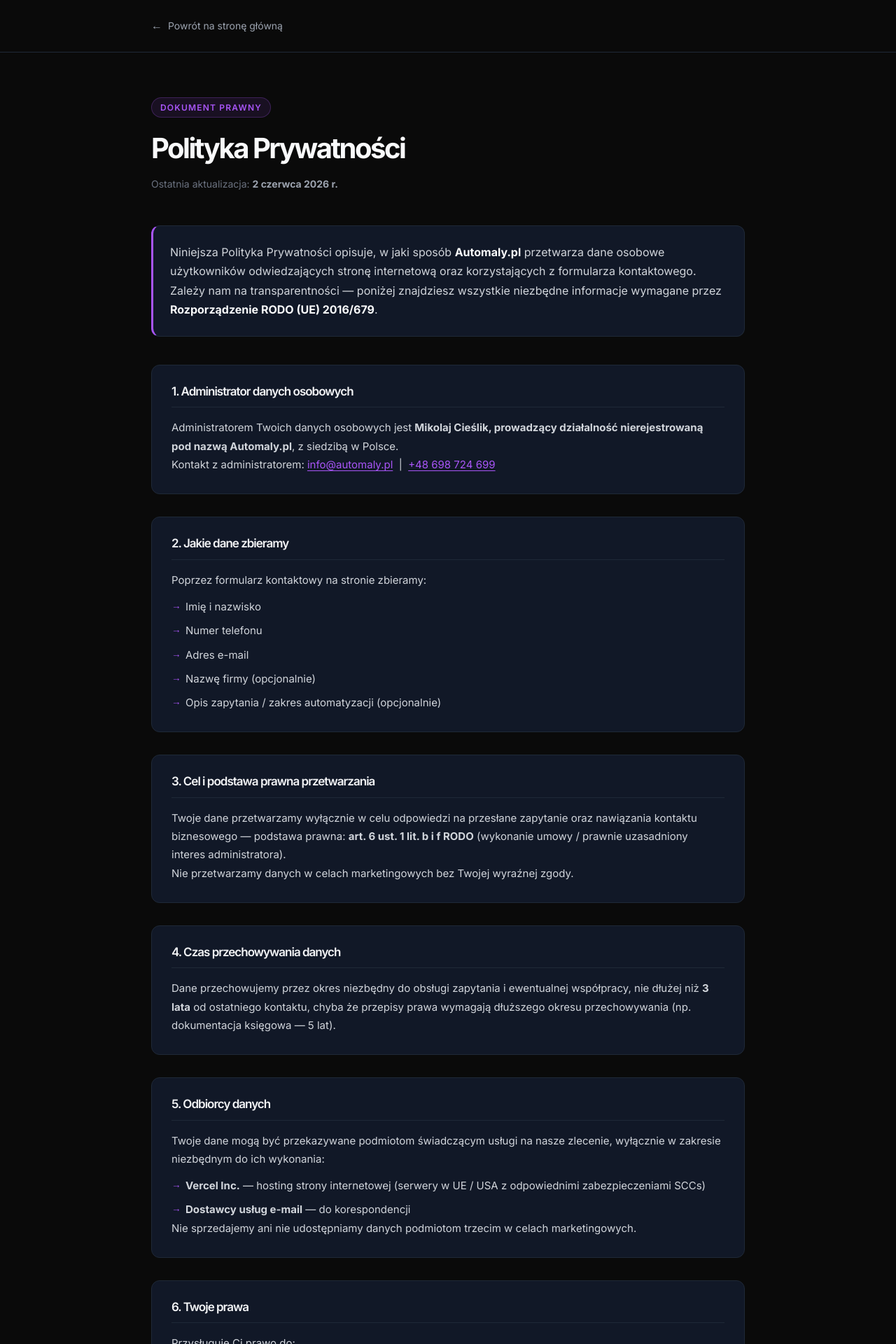
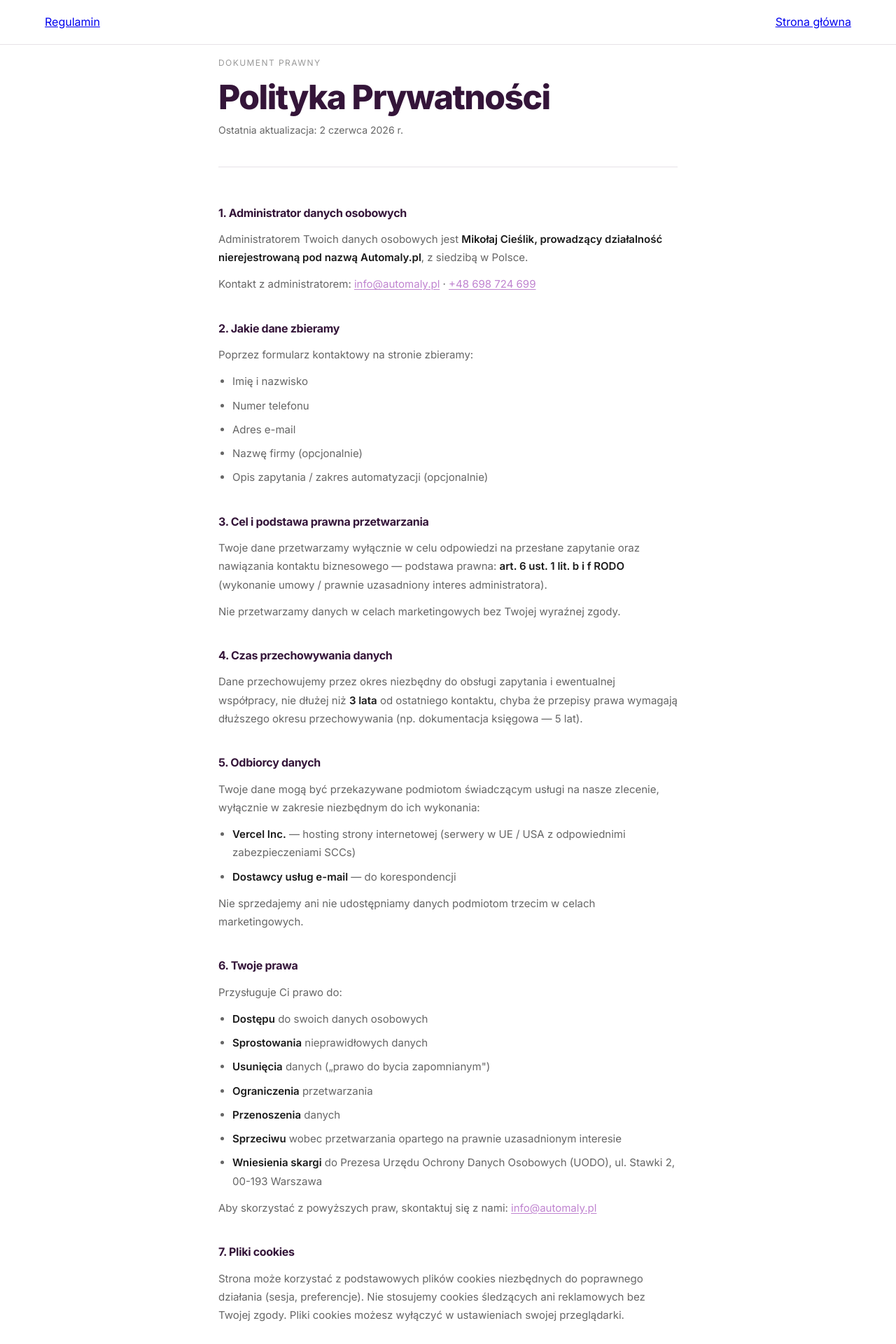
Before and after one commit to MikeyX03/automaly-next, a Next.js app: page /privacy-policy in a window 1280 px wide. Shown: the top 1920 px of the page at 70% size. Built offline with nearby package versions, Linux system fonts and the light colour scheme.

Commit message:
Update page.tsx

```diff
--- a/app/privacy-policy/page.tsx
+++ b/app/privacy-policy/page.tsx
@@ -3,399 +3,157 @@
 import Link from "next/link";
 
 export const metadata: Metadata = {
-  title: "Polityka Prywatności | Automaly.pl",
+  title: "Polityka Prywatności — Automaly.pl",
   description:
     "Informacje o przetwarzaniu danych osobowych przez Automaly.pl zgodnie z RODO.",
 };
 
-const sections = [
-  {
-    id: "administrator",
-    title: "1. Administrator danych osobowych",
-    content: (
-      <>
+export default function PolitykaPrywatnosci() {
+  return (
+    <main className="legal-page">
+      <div className="legal-container">
+        <header className="legal-header">
+          <p className="legal-label">Dokument prawny</p>
+          <h1 className="legal-title">Polityka Prywatności</h1>
+          <p className="legal-meta">Ostatnia aktualizacja: 2 czerwca 2026 r.</p>
+        </header>
+
+        <div className="legal-body">
+          <section className="legal-section">
+            <h2>1. Administrator danych osobowych</h2>
             <p>
               Administratorem Twoich danych osobowych jest{" "}
-          <strong>Mikolaj Cieślik, prowadzący działalność nierejestrowaną pod nazwą
-          Automaly.pl</strong>, z siedzibą w Polsce.
+              <strong>Mikołaj Cieślik, prowadzący działalność nierejestrowaną
+              pod nazwą Automaly.pl</strong>, z siedzibą w Polsce.
             </p>
-        <p className="mt-3">
+            <p>
               Kontakt z administratorem:{" "}
-          <a href="mailto:info@automaly.pl" className="pp-link">
-            info@automaly.pl
-          </a>{" "}
-          &nbsp;|&nbsp;{" "}
-          <a href="tel:+48698724699" className="pp-link">
-            +48 698 724 699
-          </a>
+              <a href="mailto:info@automaly.pl">info@automaly.pl</a>
+              {" "}·{" "}
+              <a href="tel:+48698724699">+48 698 724 699</a>
             </p>
-      </>
-    ),
-  },
-  {
-    id: "jakie-dane",
-    title: "2. Jakie dane zbieramy",
-    content: (
-      <>
+          </section>
+
+          <section className="legal-section">
+            <h2>2. Jakie dane zbieramy</h2>
             <p>Poprzez formularz kontaktowy na stronie zbieramy:</p>
-        <ul className="pp-list">
+            <ul>
               <li>Imię i nazwisko</li>
               <li>Numer telefonu</li>
               <li>Adres e-mail</li>
               <li>Nazwę firmy (opcjonalnie)</li>
               <li>Opis zapytania / zakres automatyzacji (opcjonalnie)</li>
             </ul>
-      </>
-    ),
-  },
-  {
-    id: "cel",
-    title: "3. Cel i podstawa prawna przetwarzania",
-    content: (
-      <>
+          </section>
+
+          <section className="legal-section">
+            <h2>3. Cel i podstawa prawna przetwarzania</h2>
             <p>
               Twoje dane przetwarzamy wyłącznie w celu odpowiedzi na przesłane
               zapytanie oraz nawiązania kontaktu biznesowego — podstawa prawna:{" "}
               <strong>art. 6 ust. 1 lit. b i f RODO</strong> (wykonanie umowy /
               prawnie uzasadniony interes administratora).
             </p>
-        <p className="mt-3">
-          Nie przetwarzamy danych w celach marketingowych bez Twojej wyraźnej
-          zgody.
+            <p>
+              Nie przetwarzamy danych w celach marketingowych bez Twojej
+              wyraźnej zgody.
             </p>
-      </>
-    ),
-  },
-  {
-    id: "czas",
-    title: "4. Czas przechowywania danych",
-    content: (
+          </section>
+
+          <section className="legal-section">
+            <h2>4. Czas przechowywania danych</h2>
             <p>
-        Dane przechowujemy przez okres niezbędny do obsługi zapytania i
-        ewentualnej współpracy, nie dłużej niż <strong>3 lata</strong> od
-        ostatniego kontaktu, chyba że przepisy prawa wymagają dłuższego okresu
-        przechowywania (np. dokumentacja księgowa — 5 lat).
+              Dane przechowujemy przez okres niezbędny do obsługi zapytania
+              i ewentualnej współpracy, nie dłużej niż <strong>3 lata</strong>{" "}
+              od ostatniego kontaktu, chyba że przepisy prawa wymagają dłuższego
+              okresu przechowywania (np. dokumentacja księgowa — 5 lat).
             </p>
-    ),
-  },
-  {
-    id: "odbiorcy",
-    title: "5. Odbiorcy danych",
-    content: (
-      <>
+          </section>
+
+          <section className="legal-section">
+            <h2>5. Odbiorcy danych</h2>
             <p>
-          Twoje dane mogą być przekazywane podmiotom świadczącym usługi na nasze
-          zlecenie, wyłącznie w zakresie niezbędnym do ich wykonania:
+              Twoje dane mogą być przekazywane podmiotom świadczącym usługi na
+              nasze zlecenie, wyłącznie w zakresie niezbędnym do ich wykonania:
             </p>
-        <ul className="pp-list">
+            <ul>
               <li>
-            <strong>Vercel Inc.</strong> — hosting strony internetowej (serwery
-            w UE / USA z odpowiednimi zabezpieczeniami SCCs)
+                <strong>Vercel Inc.</strong> — hosting strony internetowej
+                (serwery w UE / USA z odpowiednimi zabezpieczeniami SCCs)
               </li>
               <li>
                 <strong>Dostawcy usług e-mail</strong> — do korespondencji
               </li>
             </ul>
-        <p className="mt-3">
-          Nie sprzedajemy ani nie udostępniamy danych podmiotom trzecim w celach
-          marketingowych.
+            <p>
+              Nie sprzedajemy ani nie udostępniamy danych podmiotom trzecim
+              w celach marketingowych.
             </p>
-      </>
-    ),
-  },
-  {
-    id: "prawa",
-    title: "6. Twoje prawa",
-    content: (
-      <>
+          </section>
+
+          <section className="legal-section">
+            <h2>6. Twoje prawa</h2>
             <p>Przysługuje Ci prawo do:</p>
-        <ul className="pp-list">
-          <li>
-            <strong>Dostępu</strong> do swoich danych osobowych
-          </li>
-          <li>
-            <strong>Sprostowania</strong> nieprawidłowych danych
-          </li>
-          <li>
-            <strong>Usunięcia</strong> danych („prawo do bycia zapomnianym")
-          </li>
-          <li>
-            <strong>Ograniczenia</strong> przetwarzania
-          </li>
-          <li>
-            <strong>Przenoszenia</strong> danych
-          </li>
+            <ul>
+              <li><strong>Dostępu</strong> do swoich danych osobowych</li>
+              <li><strong>Sprostowania</strong> nieprawidłowych danych</li>
+              <li><strong>Usunięcia</strong> danych („prawo do bycia zapomnianym")</li>
+              <li><strong>Ograniczenia</strong> przetwarzania</li>
+              <li><strong>Przenoszenia</strong> danych</li>
               <li>
                 <strong>Sprzeciwu</strong> wobec przetwarzania opartego na
                 prawnie uzasadnionym interesie
               </li>
               <li>
-            <strong>Wniesienia skargi</strong> do Prezesa Urzędu Ochrony Danych
-            Osobowych (UODO), ul. Stawki 2, 00-193 Warszawa
+                <strong>Wniesienia skargi</strong> do Prezesa Urzędu Ochrony
+                Danych Osobowych (UODO), ul. Stawki 2, 00-193 Warszawa
               </li>
             </ul>
-        <p className="mt-3">
-          Aby skorzystać z powyższych praw, skontaktuj się z nami przez e-mail:{" "}
-          <a href="mailto:info@automaly.pl" className="pp-link">
-            info@automaly.pl
-          </a>
+            <p>
+              Aby skorzystać z powyższych praw, skontaktuj się z nami:{" "}
+              <a href="mailto:info@automaly.pl">info@automaly.pl</a>
             </p>
-      </>
-    ),
-  },
-  {
-    id: "cookies",
-    title: "7. Pliki cookies",
-    content: (
+          </section>
+
+          <section className="legal-section">
+            <h2>7. Pliki cookies</h2>
             <p>
-        Strona może korzystać z podstawowych plików cookies niezbędnych do
-        poprawnego działania (sesja, preferencje). Nie stosujemy cookies
+              Strona może korzystać z podstawowych plików cookies niezbędnych
+              do poprawnego działania (sesja, preferencje). Nie stosujemy cookies
               śledzących ani reklamowych bez Twojej zgody. Pliki cookies możesz
               wyłączyć w ustawieniach swojej przeglądarki.
             </p>
-    ),
-  },
-  {
-    id: "bezpieczenstwo",
-    title: "8. Bezpieczeństwo danych",
-    content: (
+          </section>
+
+          <section className="legal-section">
+            <h2>8. Bezpieczeństwo danych</h2>
             <p>
-        Stosujemy odpowiednie środki techniczne i organizacyjne w celu ochrony
-        Twoich danych osobowych przed nieuprawnionym dostępem, utratą lub
-        zniszczeniem. Strona jest szyfrowana protokołem TLS (HTTPS).
+              Stosujemy odpowiednie środki techniczne i organizacyjne w celu
+              ochrony Twoich danych osobowych przed nieuprawnionym dostępem,
+              utratą lub zniszczeniem. Strona jest szyfrowana protokołem TLS
+              (HTTPS).
             </p>
-    ),
-  },
-  {
-    id: "zmiany",
-    title: "9. Zmiany polityki prywatności",
-    content: (
+          </section>
+
+          <section className="legal-section">
+            <h2>9. Zmiany polityki prywatności</h2>
             <p>
-        Zastrzegamy sobie prawo do aktualizacji niniejszej Polityki Prywatności.
-        O wszelkich istotnych zmianach poinformujemy przez aktualizację daty na
-        dole strony. Zachęcamy do regularnego zapoznawania się z treścią
-        dokumentu.
+              Zastrzegamy sobie prawo do aktualizacji niniejszej Polityki
+              Prywatności. O wszelkich istotnych zmianach poinformujemy przez
+              aktualizację daty na dole strony. Zachęcamy do regularnego
+              zapoznawania się z treścią dokumentu.
             </p>
-    ),
-  },
-];
-
-export default function PolitykaPrywatnosci() {
-  return (
-    <>
-      <style>{`
-        .pp-link {
-          color: #a855f7;
-          text-decoration: underline;
-          text-underline-offset: 3px;
-          transition: color 0.2s;
-        }
-        .pp-link:hover {
-          color: #c084fc;
-        }
-        .pp-list {
-          list-style: none;
-          padding: 0;
-          margin: 0.75rem 0 0 0;
-          display: flex;
-          flex-direction: column;
-          gap: 0.5rem;
-        }
-        .pp-list li {
-          padding-left: 1.25rem;
-          position: relative;
-          color: #d1d5db;
-        }
-        .pp-list li::before {
-          content: "→";
-          position: absolute;
-          left: 0;
-          color: #a855f7;
-          font-size: 0.85rem;
-        }
-      `}</style>
-
-      <main
-        style={{
-          backgroundColor: "#0a0a0a",
-          minHeight: "100vh",
-          color: "#e5e7eb",
-          fontFamily: "'Inter', sans-serif",
-        }}
-      >
-        {/* Nagłówek */}
-        <div
-          style={{
-            borderBottom: "1px solid #1f2937",
-            padding: "1.5rem 0",
-          }}
-        >
-          <div
-            style={{
-              maxWidth: "56rem",
-              margin: "0 auto",
-              padding: "0 1.5rem",
-            }}
-          >
-            <Link
-              href="/"
-              style={{
-                display: "inline-flex",
-                alignItems: "center",
-                gap: "0.5rem",
-                color: "#9ca3af",
-                textDecoration: "none",
-                fontSize: "0.875rem",
-                transition: "color 0.2s",
-              }}
-            >
-              <span style={{ fontSize: "1rem" }}>←</span> Powrót na stronę
-              główną
-            </Link>
-          </div>
+          </section>
         </div>
 
-        {/* Treść */}
-        <div
-          style={{
-            maxWidth: "56rem",
-            margin: "0 auto",
-            padding: "4rem 1.5rem 6rem",
-          }}
-        >
-          {/* Tytuł */}
-          <div style={{ marginBottom: "3rem" }}>
-            <div
-              style={{
-                display: "inline-block",
-                fontSize: "0.75rem",
-                fontWeight: 600,
-                letterSpacing: "0.1em",
-                textTransform: "uppercase",
-                color: "#a855f7",
-                backgroundColor: "rgba(168,85,247,0.1)",
-                border: "1px solid rgba(168,85,247,0.25)",
-                padding: "0.25rem 0.75rem",
-                borderRadius: "999px",
-                marginBottom: "1.25rem",
-              }}
-            >
-              Dokument prawny
-            </div>
-            <h1
-              style={{
-                fontSize: "clamp(1.75rem, 4vw, 2.5rem)",
-                fontWeight: 700,
-                color: "#f9fafb",
-                lineHeight: 1.2,
-                margin: "0 0 1rem",
-              }}
-            >
-              Polityka Prywatności
-            </h1>
-            <p style={{ color: "#6b7280", fontSize: "0.875rem" }}>
-              Ostatnia aktualizacja:{" "}
-              <strong style={{ color: "#9ca3af" }}>2 czerwca 2026 r.</strong>
-            </p>
-          </div>
-
-          {/* Intro */}
-          <div
-            style={{
-              backgroundColor: "#111827",
-              border: "1px solid #1f2937",
-              borderRadius: "0.75rem",
-              padding: "1.5rem",
-              marginBottom: "2.5rem",
-              borderLeft: "3px solid #a855f7",
-            }}
-          >
-            <p style={{ color: "#d1d5db", lineHeight: 1.7, margin: 0 }}>
-              Niniejsza Polityka Prywatności opisuje, w jaki sposób{" "}
-              <strong style={{ color: "#f9fafb" }}>Automaly.pl</strong>{" "}
-              przetwarza dane osobowe użytkowników odwiedzających stronę
-              internetową oraz korzystających z formularza kontaktowego. Zależy
-              nam na transparentności — poniżej znajdziesz wszystkie niezbędne
-              informacje wymagane przez{" "}
-              <strong style={{ color: "#f9fafb" }}>
-                Rozporządzenie RODO (UE) 2016/679
-              </strong>
-              .
-            </p>
-          </div>
-
-          {/* Sekcje */}
-          <div style={{ display: "flex", flexDirection: "column", gap: "2rem" }}>
-            {sections.map((section) => (
-              <section
-                key={section.id}
-                id={section.id}
-                style={{
-                  backgroundColor: "#111827",
-                  border: "1px solid #1f2937",
-                  borderRadius: "0.75rem",
-                  padding: "1.75rem",
-                  transition: "border-color 0.2s",
-                }}
-              >
-                <h2
-                  style={{
-                    fontSize: "1.0625rem",
-                    fontWeight: 600,
-                    color: "#f3f4f6",
-                    margin: "0 0 1rem",
-                    paddingBottom: "0.75rem",
-                    borderBottom: "1px solid #1f2937",
-                  }}
-                >
-                  {section.title}
-                </h2>
-                <div
-                  style={{
-                    color: "#d1d5db",
-                    lineHeight: 1.75,
-                    fontSize: "0.9375rem",
-                  }}
-                >
-                  {section.content}
-                </div>
-              </section>
-            ))}
-          </div>
-
-          {/* Footer dokumentu */}
-          <div
-            style={{
-              marginTop: "3rem",
-              paddingTop: "2rem",
-              borderTop: "1px solid #1f2937",
-              display: "flex",
-              flexWrap: "wrap",
-              gap: "1rem",
-              justifyContent: "space-between",
-              alignItems: "center",
-            }}
-          >
-            <p style={{ color: "#4b5563", fontSize: "0.8125rem", margin: 0 }}>
-              © 2026 Automaly.pl · Wszelkie prawa zastrzeżone
-            </p>
-            <div style={{ display: "flex", gap: "1.5rem" }}>
-              <Link
-                href="/regulamin"
-                style={{ color: "#6b7280", fontSize: "0.8125rem", textDecoration: "none" }}
-              >
-                Regulamin →
-              </Link>
-              <Link
-                href="/"
-                style={{ color: "#6b7280", fontSize: "0.8125rem", textDecoration: "none" }}
-              >
-                Strona główna →
-              </Link>
-            </div>
+        <div className="legal-footer">
+          <p className="legal-footer-copy">© 2026 Automaly.pl · Wszelkie prawa zastrzeżone</p>
+          <nav className="legal-footer-links">
+            <Link href="/regulamin">Regulamin</Link>
+            <Link href="/">Strona główna</Link>
+          </nav>
         </div>
       </div>
     </main>
-    </>
   );
 }
```
Lines whose indentation alone changed are shown as unchanged.
